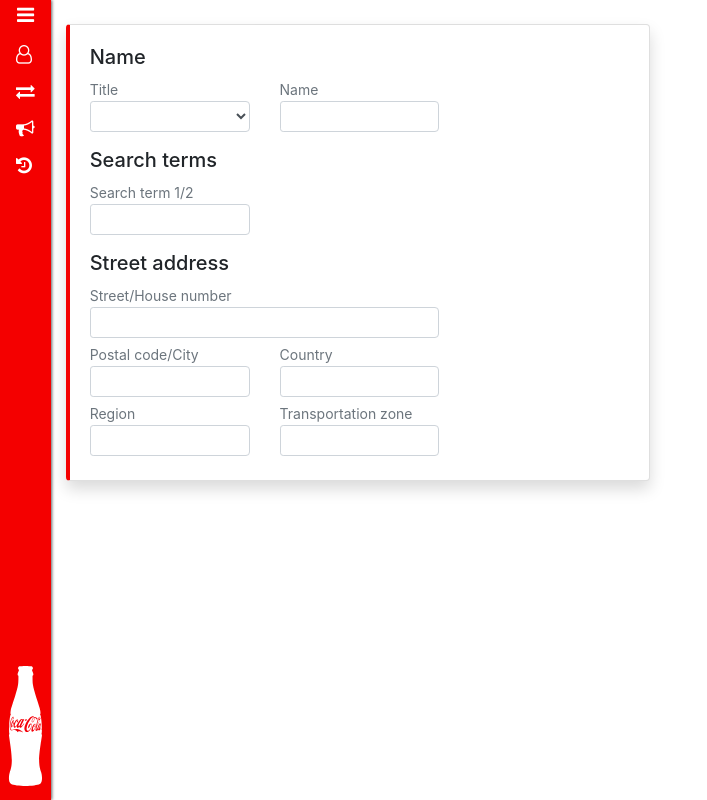
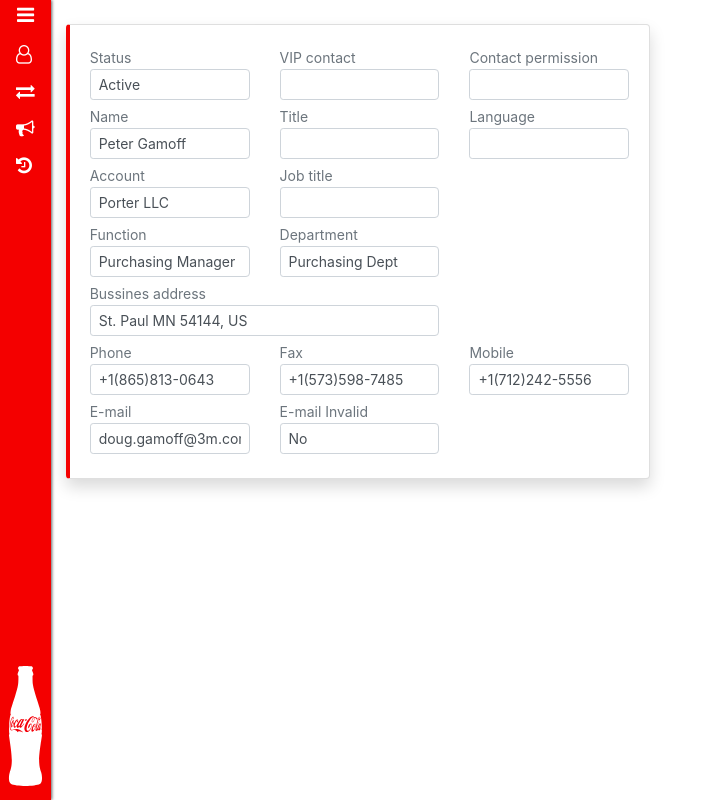
Before and after one commit to volodymyrBu/coke2, a plain HTML site: page index.html in a window 1280 px wide. Shown: the whole page, without its empty margins (0-707 px from the left). Drawn offline with nearby package versions, Linux system fonts and the light colour scheme.

Commit message:
updated fields

```diff
--- a/index.html
+++ b/index.html
@@ -41,91 +41,122 @@
           <div class="col-md-6">
             <div class="card shadow">
               <div class="card-body">
-                                <div class="row">
-                                    <div class="col-12">
-                                        <h5>Name</h5>
-                                    </div>
-                                </div>
-
-                                <div class="row mb-3">
+                <div class="row mb-1">
                   <div class="col-8 col-sm-5 col-md-6 col-lg-4">
-                                        <label class="text-muted" for="clientId">Title</label>
+                    <label class="text-muted" for="clientId">Status</label>
                     <div class="input-group input-group-sm">
-                                            <select type="text" class="form-control rounded-right">
-                                                <option></option>
-                                            </select>
+                      <input type="text" class="form-control rounded-right" value="Active">
                     </div>
                   </div>
                   <div class="col-8 col-sm-5 col-md-6 col-lg-4 align-self-end">
-                                        <label class="text-muted" for="clientId">Name</label>
+                    <label class="text-muted" for="clientId">VIP contact</label>
                     <div class="input-group input-group-sm">
-                                            <input type="text" class="form-control rounded-right" name="policyNumber"
-                                                id="policyNumber" value="">
+                      <input type="text" class="form-control rounded-right" name="policyNumber" id="policyNumber" value="">
                     </div>
                   </div>
-                                </div>
-
-                                <div class="row">
-                                    <div class="col-12">
-                                        <h5>Search terms</h5>
-                                    </div>
-                                </div>
-
-                                <div class="row mb-3">
                   <div class="col-12 col-sm-5 col-md-6 col-lg-4">
-                                        <label for="clientFirstName">Search term 1/2</label>
+                    <label for="clientFirstName">Contact permission</label>
                     <div class="input-group input-group-sm">
-                                            <input type="text" class="form-control rounded-right" id="clientFirstName"
-                                                value="">
-                                        </div>
-                                    </div>
-                                </div>
-
-                                <div class="row">
-                                    <div class="col-12">
-                                        <h5>Street address</h5>
-                                    </div>
-                                </div>
-                                <div class="row mb-1">
-                                    <div class="col-12 col-sm-5 col-md-6 col-lg-8">
-                                        <label class="text-muted" for="address">Street/House number</label>
-                                        <div class="input-group input-group-sm">
-                                            <input type="text" class="form-control rounded-right" id="address" value="">
+                      <input type="text" class="form-control rounded-right" id="clientFirstName" value="">
                     </div>
                   </div>
                 </div>
 
                 <div class="row mb-1">
                   <div class="col-12 col-sm-5 col-md-6 col-lg-4">
-                                        <label class="text-muted" for="city">Postal code/City</label>
+                    <label class="text-muted" for="address">Name</label>
                     <div class="input-group input-group-sm">
-                                            <input type="text" class="form-control rounded-right" id="city" value="">
+                      <input type="text" class="form-control rounded-right" id="address" value="Peter Gamoff">
+                    </div>
+                  </div>
+                  <div class="col-8 col-sm-5 col-md-6 col-lg-4 align-self-end">
+                    <label class="text-muted" for="clientId">Title</label>
+                    <div class="input-group input-group-sm">
+                      <input type="text" class="form-control rounded-right" name="policyNumber" id="policyNumber" value="">
+                    </div>
+                  </div>
+                  <div class="col-12 col-sm-5 col-md-6 col-lg-4">
+                    <label for="clientFirstName">Language</label>
+                    <div class="input-group input-group-sm">
+                      <input type="text" class="form-control rounded-right" id="clientFirstName" value="">
+                    </div>
+                  </div>
+                </div>
+                <div class="row mb-1">
+                  <div class="col-12 col-sm-5 col-md-6 col-lg-4">
+                    <label class="text-muted" for="address">Account</label>
+                    <div class="input-group input-group-sm">
+                      <input type="text" class="form-control rounded-right" id="address" value="Porter LLC">
+                    </div>
+                  </div>
+                  <div class="col-8 col-sm-5 col-md-6 col-lg-4 align-self-end">
+                    <label class="text-muted" for="clientId">Job title</label>
+                    <div class="input-group input-group-sm">
+                      <input type="text" class="form-control rounded-right" name="policyNumber" id="policyNumber" value="">
+                    </div>
+                  </div>
+                </div>
+
+                <div class="row mb-1">
+                  <div class="col-12 col-sm-5 col-md-6 col-lg-4">
+                    <label class="text-muted" for="city">Function</label>
+                    <div class="input-group input-group-sm">
+                      <input type="text" class="form-control rounded-right" id="city" value="Purchasing Manager">
                     </div>
                   </div>
 
                   <div class="col-12 col-sm-5 col-md-6 col-lg-4">
-                                        <label class="text-muted" for="country">Country</label>
+                    <label class="text-muted" for="country">Department</label>
                     <div class="input-group input-group-sm">
-                                            <input type="text" class="form-control rounded-right" id="country" value="">
+                      <input type="text" class="form-control rounded-right" id="country" value="Purchasing Dept">
+                    </div>
+                  </div>
+                </div>
+
+                <div class="row mb-1">
+                  <div class="col-12 col-sm-5 col-md-8 col-lg-8">
+                    <label class="text-muted" for="phone">Bussines address</label>
+                    <div class="input-group input-group-sm">
+                      <input type="text" class="form-control rounded-right" id="phone" value="St. Paul MN 54144, US">
                     </div>
                   </div>
                 </div>
 
                 <div class="row mb-1">
                   <div class="col-12 col-sm-5 col-md-8 col-lg-4">
-                                        <label class="text-muted" for="phone">Region</label>
+                    <label class="text-muted" for="email">Phone</label>
                     <div class="input-group input-group-sm">
-                                            <input type="text" class="form-control rounded-right" id="phone">
+                      <input type="text" class="form-control rounded-right" id="email" value="+1(865)813-0643">
+                    </div>
+                  </div>
+                  <div class="col-12 col-sm-5 col-md-8 col-lg-4">
+                    <label class="text-muted" for="phone">Fax</label>
+                    <div class="input-group input-group-sm">
+                      <input type="text" class="form-control rounded-right" id="phone" value="+1(573)598-7485">
+                    </div>
+                  </div>
+                  <div class="col-12 col-sm-5 col-md-8 col-lg-4">
+                    <label class="text-muted" for="email">Mobile</label>
+                    <div class="input-group input-group-sm">
+                      <input type="text" class="form-control rounded-right" id="email" value="+1(712)242-5556">
+                    </div>
+                  </div>
+                </div>
+                <div class="row mb-1">
+                  <div class="col-12 col-sm-5 col-md-8 col-lg-4">
+                    <label class="text-muted" for="email">E-mail</label>
+                    <div class="input-group input-group-sm">
+                      <input type="email" class="form-control rounded-right" id="email" value="doug.gamoff@3m.com">
+                    </div>
+                  </div>
+                  <div class="col-12 col-sm-5 col-md-8 col-lg-4">
+                    <label class="text-muted" for="email">E-mail Invalid</label>
+                    <div class="input-group input-group-sm">
+                      <input type="email" class="form-control rounded-right" id="email" value="No">
+                    </div>
                   </div>
                 </div>
 
-                                    <div class="col-12 col-sm-5 col-md-8 col-lg-4">
-                                        <label class="text-muted" for="email">Transportation zone</label>
-                                        <div class="input-group input-group-sm">
-                                            <input type="text" class="form-control rounded-right" id="email" value="">
-                                        </div>
-                                    </div>
-                                </div>
 
               </div>
             </div>
```
Lines whose indentation alone changed are shown as unchanged.
